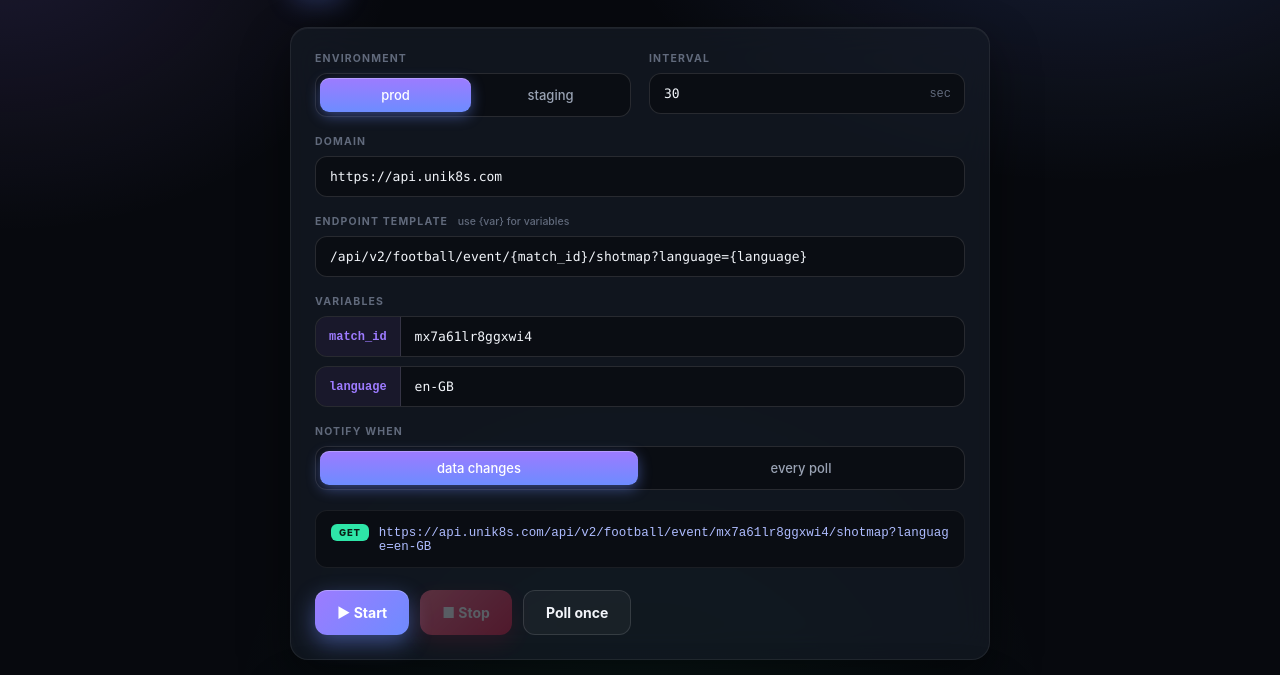
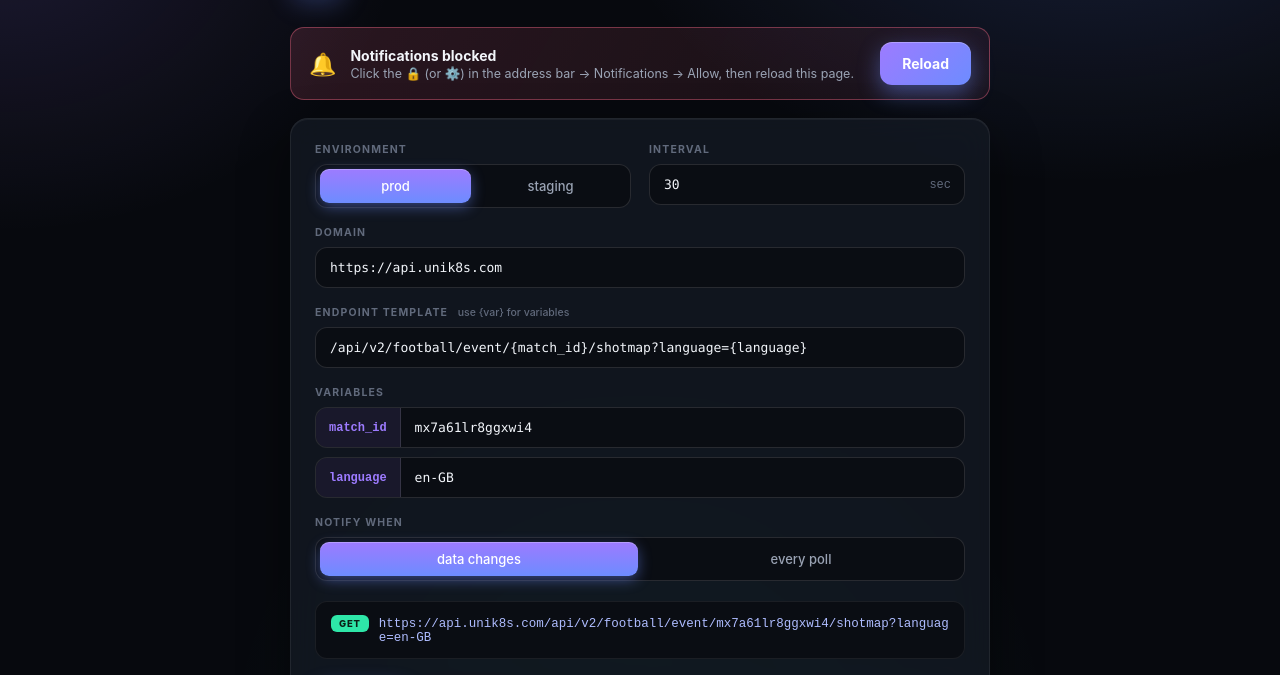
Before and after one commit to xbinh47/unity-sport-noti-change-api-data, a website built with Vite: page index.html in a window 1280 px wide. Shown: the part 107-782 px from the top of the page. Built offline with nearby package versions, Linux system fonts and the light colour scheme.

Commit message:
feat: notification permission banner
Persistent banner above the form reflects permission state:
- default: "Enable notifications" with a button that fires the
  native prompt (works as a clear user gesture)
- denied: explains JS cannot re-prompt and shows reset steps
  (address-bar lock -> Notifications -> Allow) with a Reload button
- granted: hidden

Browsers block requestPermission() once denied, so guiding the
user to reset in site settings is the only path back.

Co-Authored-By: Claude Opus 4.8 <noreply@anthropic.com>

```diff
--- a/index.html
+++ b/index.html
@@ -14,6 +14,15 @@
           <p class="sub">Poll an endpoint on an interval, get a notification when the data changes.</p>
         </div>
       </header>
+
+      <div id="notiBanner" class="noti-banner" hidden>
+        <span class="nb-icon">🔔</span>
+        <div class="nb-text">
+          <strong id="nbTitle"></strong>
+          <span id="nbDesc"></span>
+        </div>
+        <button id="nbBtn" class="btn primary nb-btn"></button>
+      </div>
 
       <section class="card">
         <div class="grid">
--- a/src/main.js
+++ b/src/main.js
@@ -30,6 +30,10 @@ const els = {
   status: $('status'),
   wakeLock: $('wakeLock'),
   permBadge: $('permBadge'),
+  notiBanner: $('notiBanner'),
+  nbTitle: $('nbTitle'),
+  nbDesc: $('nbDesc'),
+  nbBtn: $('nbBtn'),
   counter: $('counter'),
   nextIn: $('nextIn'),
   log: $('log'),
@@ -168,6 +172,33 @@ function updatePermBadge() {
   const p = ('Notification' in window) ? Notification.permission : 'unsupported';
   els.permBadge.textContent = 'noti: ' + p;
   els.permBadge.className = 'badge ' + (p === 'granted' ? 'ok' : 'warn');
+  updateBanner(p);
+}
+function updateBanner(p) {
+  const b = els.notiBanner;
+  if (p === 'granted') { b.hidden = true; return; }
+  b.hidden = false;
+  if (p === 'unsupported') {
+    b.className = 'noti-banner err';
+    els.nbTitle.textContent = 'Notifications not supported';
+    els.nbDesc.textContent = 'This browser has no Notification API.';
+    els.nbBtn.hidden = true;
+    return;
+  }
+  if (p === 'denied') {
+    b.className = 'noti-banner err';
+    els.nbTitle.textContent = 'Notifications blocked';
+    els.nbDesc.textContent = 'Click the 🔒 (or ⚙️) in the address bar → Notifications → Allow, then reload this page.';
+    els.nbBtn.hidden = false;
+    els.nbBtn.textContent = 'Reload';
+    return;
+  }
+  // default
+  b.className = 'noti-banner';
+  els.nbTitle.textContent = 'Enable notifications';
+  els.nbDesc.textContent = 'Get an alert when the data changes — even when this tab is in the background.';
+  els.nbBtn.hidden = false;
+  els.nbBtn.textContent = '🔔 Enable';
 }
 function notify(title, body) {
   if (!('Notification' in window) || Notification.permission !== 'granted') return;
@@ -326,6 +357,10 @@ els.notifySeg.addEventListener('click', (e) => {
 els.domain.addEventListener('input', () => { updateUrl(); saveSettings(); });
 els.endpoint.addEventListener('input', () => { renderVars(); updateUrl(); saveSettings(); });
 els.interval.addEventListener('input', saveSettings);
+els.nbBtn.addEventListener('click', async () => {
+  if (Notification.permission === 'denied') { location.reload(); return; }
+  await ensureNotifyPermission(); // shows native prompt when state is 'default'
+});
 els.startBtn.addEventListener('click', start);
 els.stopBtn.addEventListener('click', stop);
 els.pollOnceBtn.addEventListener('click', async () => { await ensureNotifyPermission(); poll(); });
--- a/src/style.css
+++ b/src/style.css
@@ -49,6 +49,24 @@ h1 {
   -webkit-text-fill-color: transparent;
 }
 .sub { margin: 5px 0 0; color: var(--muted); font-size: 13.5px; }
+
+/* notification banner */
+.noti-banner {
+  display: flex; align-items: center; gap: 14px;
+  padding: 14px 18px; margin-bottom: 18px;
+  border-radius: 14px;
+  background: linear-gradient(120deg, rgba(109,140,255,.16), rgba(157,123,255,.10));
+  border: 1px solid rgba(109,140,255,.35);
+}
+.noti-banner.err {
+  background: linear-gradient(120deg, rgba(255,107,139,.14), rgba(255,107,139,.06));
+  border-color: rgba(255,107,139,.4);
+}
+.nb-icon { font-size: 22px; flex-shrink: 0; }
+.nb-text { display: flex; flex-direction: column; gap: 2px; flex: 1; min-width: 0; }
+.nb-text strong { font-size: 14px; font-weight: 650; }
+.nb-text span { font-size: 12.5px; color: var(--muted); }
+.nb-btn { padding: 9px 16px; font-size: 13px; flex-shrink: 0; }
 
 /* card — glass */
 .card {
```
